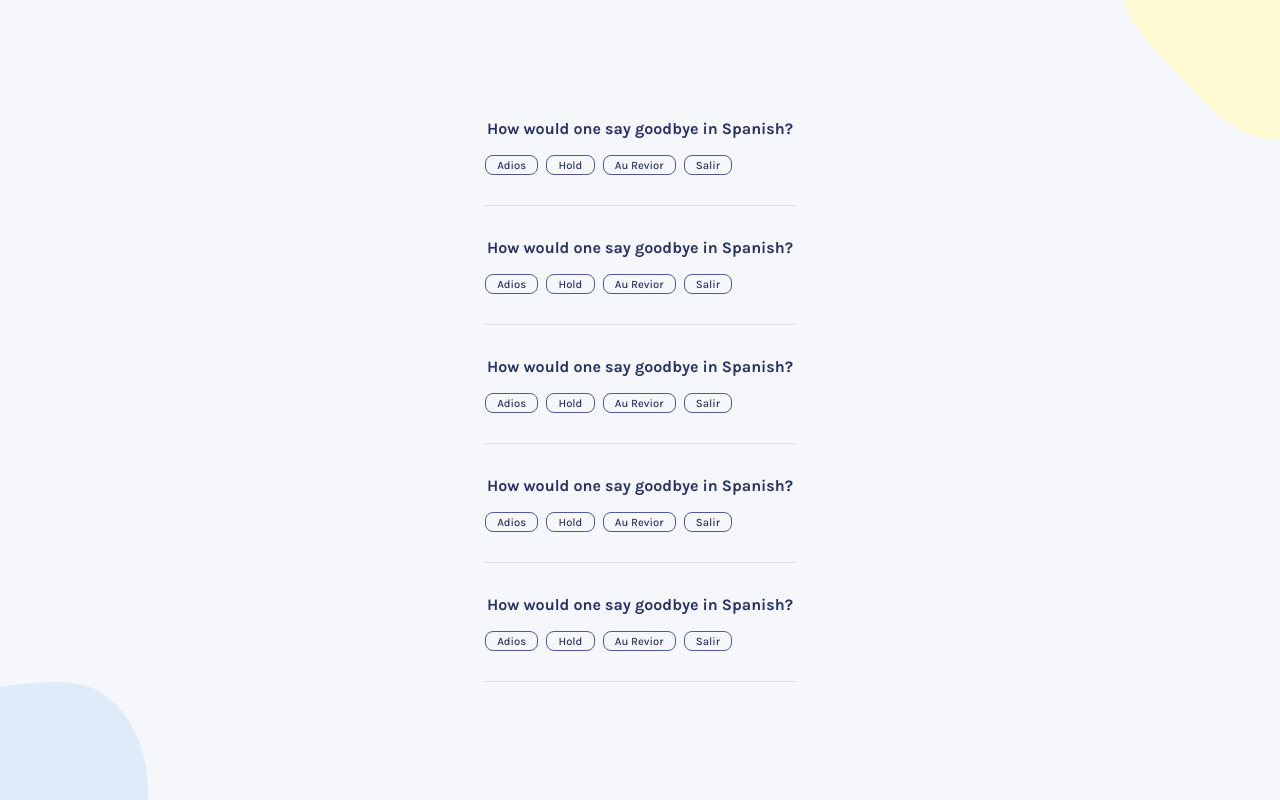
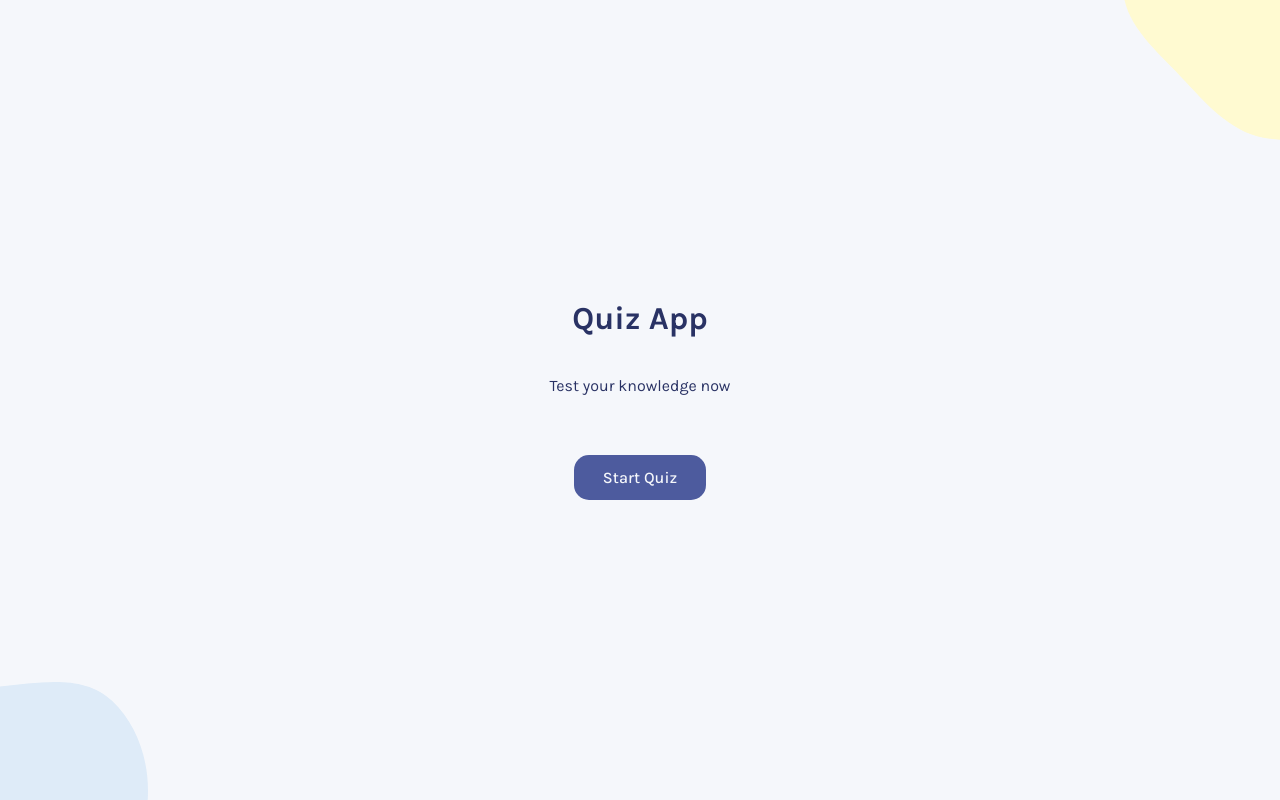
Before and after one commit to matt-colen/quiz-up, a React (Vite) app: page / in a window 1280 px wide. Built offline with nearby package versions, Linux system fonts and the light colour scheme.

Commit message:
Adds Open Trivia DB API

```diff
--- a/src/App.css
+++ b/src/App.css
@@ -43,10 +43,11 @@ body {
   font-weight: 500;
   padding: 0.8em 1.8em;
   transition: 0.2s all;
+  justify-self: center;
 }
 
 .btn:hover {
-  opacity: 0.8;
+  opacity: 0.9;
 }
 
 .btn--primary {
--- a/src/App.jsx
+++ b/src/App.jsx
@@ -1,13 +1,34 @@
-import { useState } from "react";
+import { useState, useEffect } from "react";
+import Start from "./components/Start/Start.jsx";
+import Question from "./components/Question/Question.jsx";
 import "./App.css";
-import StartScreen from "./components/StartScreen/StartScreen.jsx";
-import Question from "./components/Question/Question.jsx";
-import mockData from "./mockData.js";
 
 export default function App() {
-  const [questions, setQuestions] = useState(mockData);
+  const [quizActive, setQuizActive] = useState(false);
+  const [data, setData] = useState([]);
 
-  const questionElements = questions.map((question, i) => {
+  useEffect(() => {
+    const getData = async () => {
+      try {
+        const res = await fetch("https://opentdb.com/api.php?amount=5");
+        const data = await res.json();
+        const formattedData = data.results.map((question) => ({
+          ...question,
+          isChecked: false,
+        }));
+        setData(formattedData);
+      } catch (e) {
+        console.error(e);
+      }
+    };
+    quizActive && getData();
+  }, [quizActive]);
+
+  const togglequizActive = () => {
+    setQuizActive((oldquizActive) => !oldquizActive);
+  };
+
+  const questionElements = data.map((question, i) => {
     return <Question key={i} {...question} />;
   });
 
@@ -16,7 +37,10 @@ export default function App() {
       <div className="blob blob--right"></div>
       <main className="main">
         <div className="container">
-          {questions.length === 0 ? <StartScreen /> : questionElements}
+          {data.length === 0 ? <Start /> : questionElements}
+          <button className="btn btn--primary" onClick={togglequizActive}>
+            {!quizActive ? "Start Quiz" : "Check Answers"}
+          </button>
         </div>
       </main>
       <div className="blob blob--left"></div>
--- a/src/components/Question/Question.css
+++ b/src/components/Question/Question.css
@@ -10,6 +10,7 @@
 
 .question-txt {
   font-weight: 700;
+  text-align: left;
 }
 
 .answers {
--- a/src/components/Question/Question.jsx
+++ b/src/components/Question/Question.jsx
@@ -1,12 +1,15 @@
 import { useId } from "react";
 import "./Question.css";
 
-export default function Question({ question, answers }) {
+export default function Question(props) {
+  console.log("props", props);
   const id = useId();
 
   const handleClick = () => {
     console.log("clicked");
   };
+
+  const answers = [props.correct_answer, ...props.incorrect_answers]
 
   const inputElements = answers.map((answer) => {
     const inputId = `${id}-${answer}`;
@@ -15,7 +18,13 @@ export default function Question({ question, answers }) {
         <label className="answer-btn" htmlFor={inputId}>
           {answer}
         </label>
-        <input type="radio" name={id} id={inputId} onChange={handleClick} />
+        <input
+          type="radio"
+          name={id}
+          id={inputId}
+          onChange={handleClick}
+          checked={props.isChecked}
+        />
       </div>
     );
   });
@@ -23,7 +32,7 @@ export default function Question({ question, answers }) {
   return (
     <div className="question-container">
       <fieldset className="question">
-        <legend className="question-txt">{question}</legend>
+        <legend className="question-txt">{props.question}</legend>
         <div className="answers">{inputElements}</div>
       </fieldset>
     </div>
--- a/src/components/StartScreen/StartScreen.jsx
+++ b/src/components/Start/Start.jsx
@@ -1,11 +1,10 @@
-import "./StartScreen.css";
+import "./Start.css";
 
-export default function StartScreen() {
+export default function Start() {
   return (
     <>
       <h1 className="title">Quiz App</h1>
       <h3 className="subheader">Test your knowledge now</h3>
-      <button className="btn btn--primary">Start quiz</button>
     </>
   );
 }
--- a/src/mockData.js
+++ /dev/null
@@ -1,24 +0,0 @@
-const data = [
-  {
-    question: "How would one say goodbye in Spanish?",
-    answers: ["Adios", "Hold", "Au Revior", "Salir"],
-  },
-  {
-    question: "How would one say goodbye in Spanish?",
-    answers: ["Adios", "Hold", "Au Revior", "Salir"],
-  },
-  {
-    question: "How would one say goodbye in Spanish?",
-    answers: ["Adios", "Hold", "Au Revior", "Salir"],
-  },
-  {
-    question: "How would one say goodbye in Spanish?",
-    answers: ["Adios", "Hold", "Au Revior", "Salir"],
-  },
-  {
-    question: "How would one say goodbye in Spanish?",
-    answers: ["Adios", "Hold", "Au Revior", "Salir"],
-  },
-];
-
-export default data;
```
Also changed, not shown: src/components/Start/Start.css (renamed from src/components/StartScreen/StartScreen.css).
